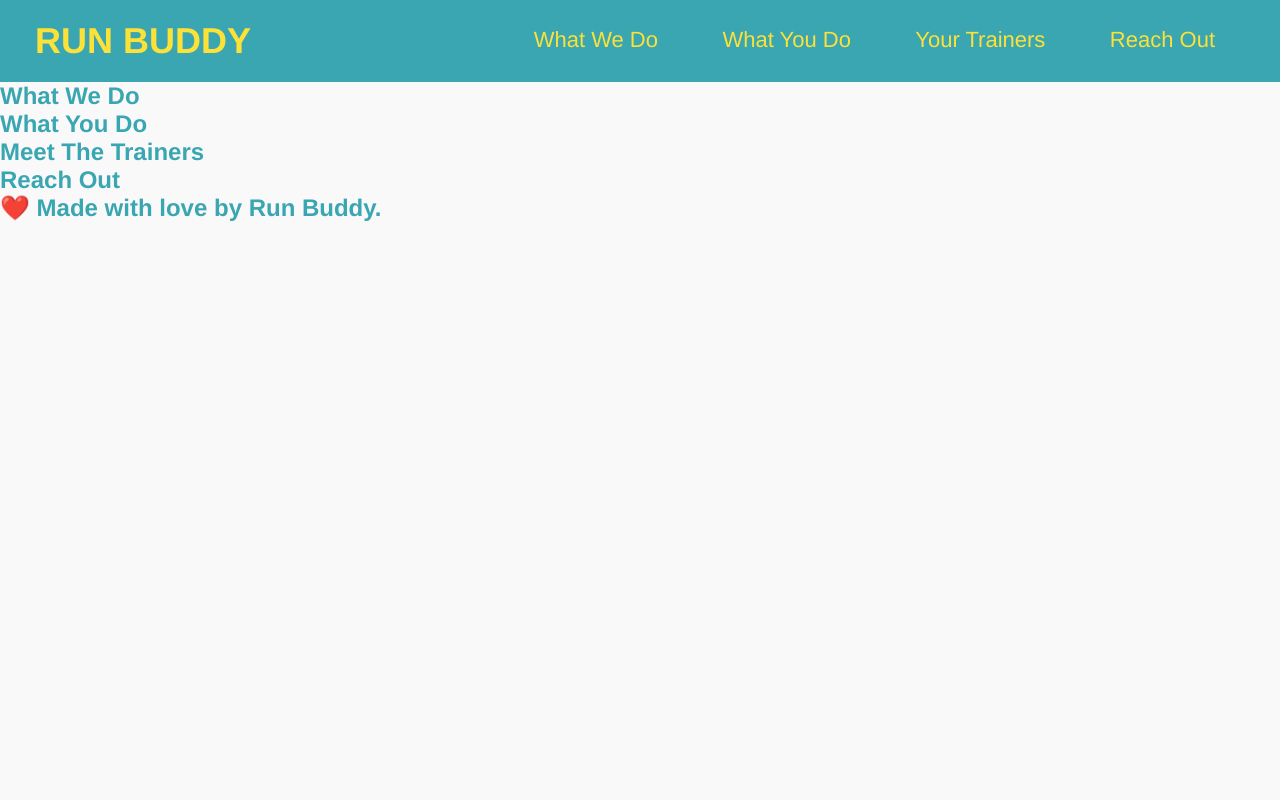
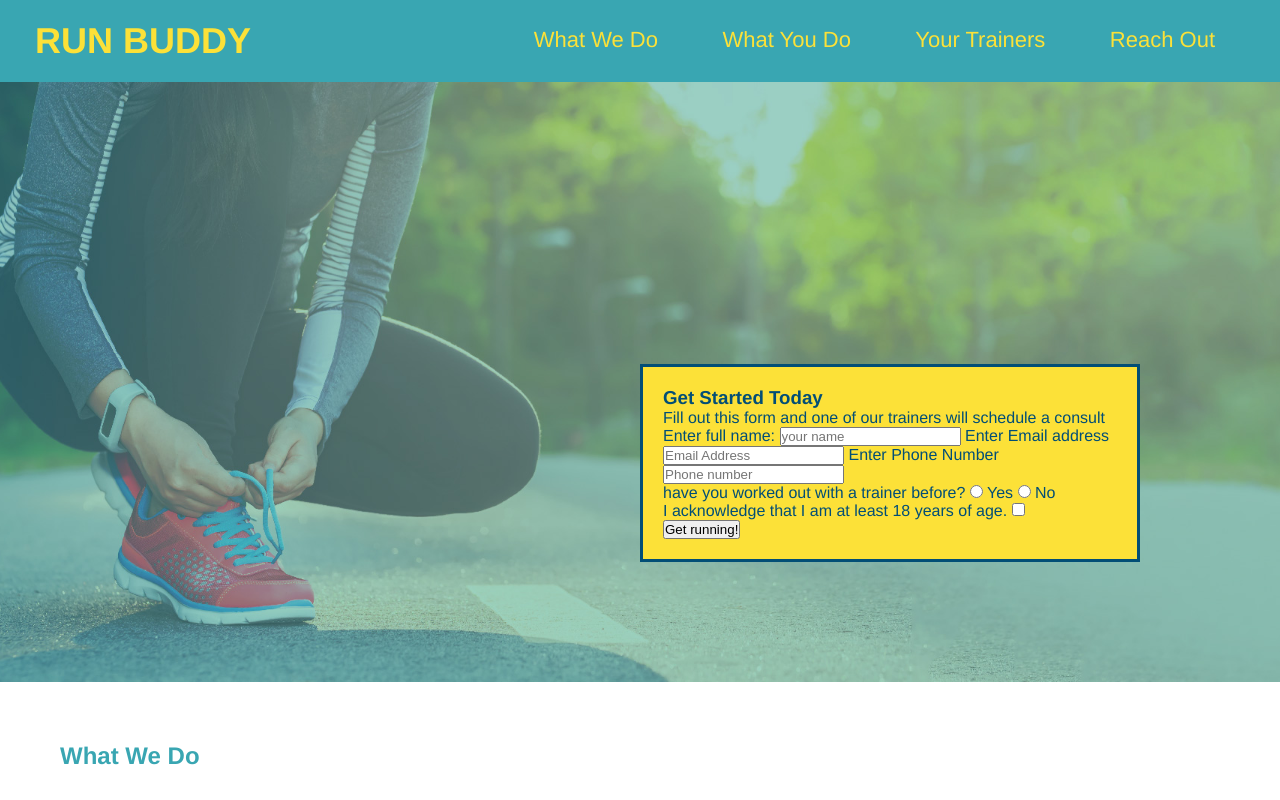
Before and after one commit to Rdeaki/run-buddy, a plain HTML site: page index.html in a window 1280 px wide. Shown: the top 800 px of the page. Drawn offline with Linux system fonts and the light colour scheme.

Commit message:
<updated style sheet for run-buddy added Hero sec>

```diff
--- a/assets/css/style.css
+++ b/assets/css/style.css
@@ -1,22 +1,21 @@
 * {
   margin: 0;
   padding: 0;
+  box-sizing: border-box;
 }
 
-body {
-    font-family: Helvetica, Arial, sans-serif;
-    background-color: rgb(249, 249, 249);
-  }
 body {
   /* more on this crazy alphanumerical value in a minute! */
   color: #39a6b2;
   font-family: Helvetica, Arial, sans-serif;
 }
+
 /* apply styles to <header> */
 header {
   padding: 20px 35px;
   background-color: #39a6b2;
 }
+
 header h1 {
   font-weight: bold;
   font-size: 36px;
@@ -24,7 +23,6 @@ header {
   margin: 0;
   display: inline;
 }
-
 header a {
   text-decoration: none;
   color: #fce138;
@@ -37,7 +35,6 @@ header {
 
 header nav ul li {
   display: inline;
-
 }
 
 header nav ul li a {
@@ -45,3 +42,55 @@ header {
   font-weight: lighter;
   font-size: 22px;
 }
+
+footer {
+  background: #fce138;
+  width: 100%;
+  padding: 40px 35px;
+}
+
+footer h2 {
+  display: inline;
+  color: #024e76;
+  font-size: 30px;
+  margin: 0;
+}
+
+footer div {
+  float: right;
+  line-height: 1.5;
+  text-align: right;
+}
+
+footer a {
+  color: #024e76;
+}
+
+section {
+  padding: 60px;
+}
+
+/* hero style start */
+.hero {
+  background-image: url("../images/hero-bg.jpg");
+  height: 600px;
+  background-size: cover;
+  background-position: center;
+  position: relative;
+}
+/* hero style end */
+
+.hero-form {
+  background-color: #fce138;
+  padding: 20px;
+  width: 500px;
+  color: #024e76;
+  border: 3px solid #024e76;
+  background-color: #fce138;
+  padding: 20px;
+  width: 500px;
+  color: #024e76;
+  position: absolute;
+  bottom: 120px;
+  right: 140px;
+  }
--- a/index.html
+++ b/index.html
@@ -11,7 +11,9 @@
   <!-- navigation -->
   <header>
     <h1>
-      <a href="/">RUN BUDDY</a>
+      <a href="/">
+        RUN BUDDY
+      </a>
     </h1>
     <nav>
       <!-- Unordered list element -->
@@ -30,12 +32,46 @@
         <li>
           <a href="#reach-out">Reach Out</a>
         </li>
-      </ul></nav>
+      </ul>
+    </nav>
   </header>
 
   <!-- hero/jumbotron -->
-  <section>
-  </section>
+  <section class="hero">
+    <div class="hero-form">
+      <h3>Get Started Today</h3>
+      <p>Fill out this form and one of our trainers will schedule a consult</p>
+      <!-- add form element -->
+      <form>
+        <label for="name">Enter full name:</label>
+        <input type="text" placeholder="your name" name="name" id="name"/>
+
+        <label for="email">Enter Email address</label>
+        <input type="email" placeholder="Email Address" name="email" id="email"/>
+
+        <label for="phone">Enter Phone Number</label>
+        <input type="tel" placeholder="Phone number" name="phone" id="phone"/>
+
+        <p>
+          have you worked out with a trainer before?
+          <input type="radio" name="trainer-confirm" id="trainer-yes"/>
+          <label for="trainer-yes">Yes</label>
+          <input type="radio" name="trainer-conmfirm" id="trainer-no"/>
+          <label for="trainer-no">No</label>
+        </p>
+       <p>
+        <label for="checkbox" >
+          I acknowledge that I am at least 18 years of age.
+        </label>
+        <input type="checkbox" name="age-confirm" id="checkbox" />
+      </p>
+      <button type="submit">
+        Get running!
+      </button>
+    </form>
+  </div>
+</section>
+<!--end hero-->
 
   <!-- "what we do" section -->
   <section>
@@ -60,6 +96,10 @@
   <!-- footer -->
   <footer>
     <h2>❤️ Made with love by Run Buddy.</h2>
+    <div>
+      <a href="#">Read Our Privacy Policy</a><br />
+      &copy; 2019 Run Buddy, Inc.
+    </div>
   </footer>
 </body>
 
```
Also changed, not shown: assets/images/hero-bg.jpg (added), 1 other file. Lines whose indentation alone changed are shown as unchanged.
